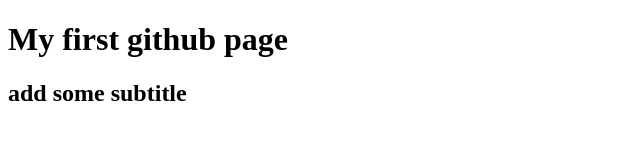
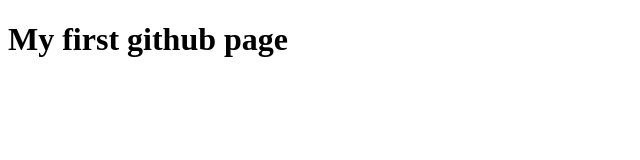
Before and after one commit to BrahimLazam/BrahimLazam.github.io, a plain HTML site: page index.html in a window 1280 px wide. Shown: the whole page, without its empty margins (0-640 px from the left). Drawn offline with Linux system fonts and the light colour scheme.

Commit message:
delete h2

```diff
--- a/index.html
+++ b/index.html
@@ -10,7 +10,7 @@
 
 <body>
     <h1>My first github page</h1>
-    <h2>add some subtitle</h2>
+
 
 </body>
 
```
